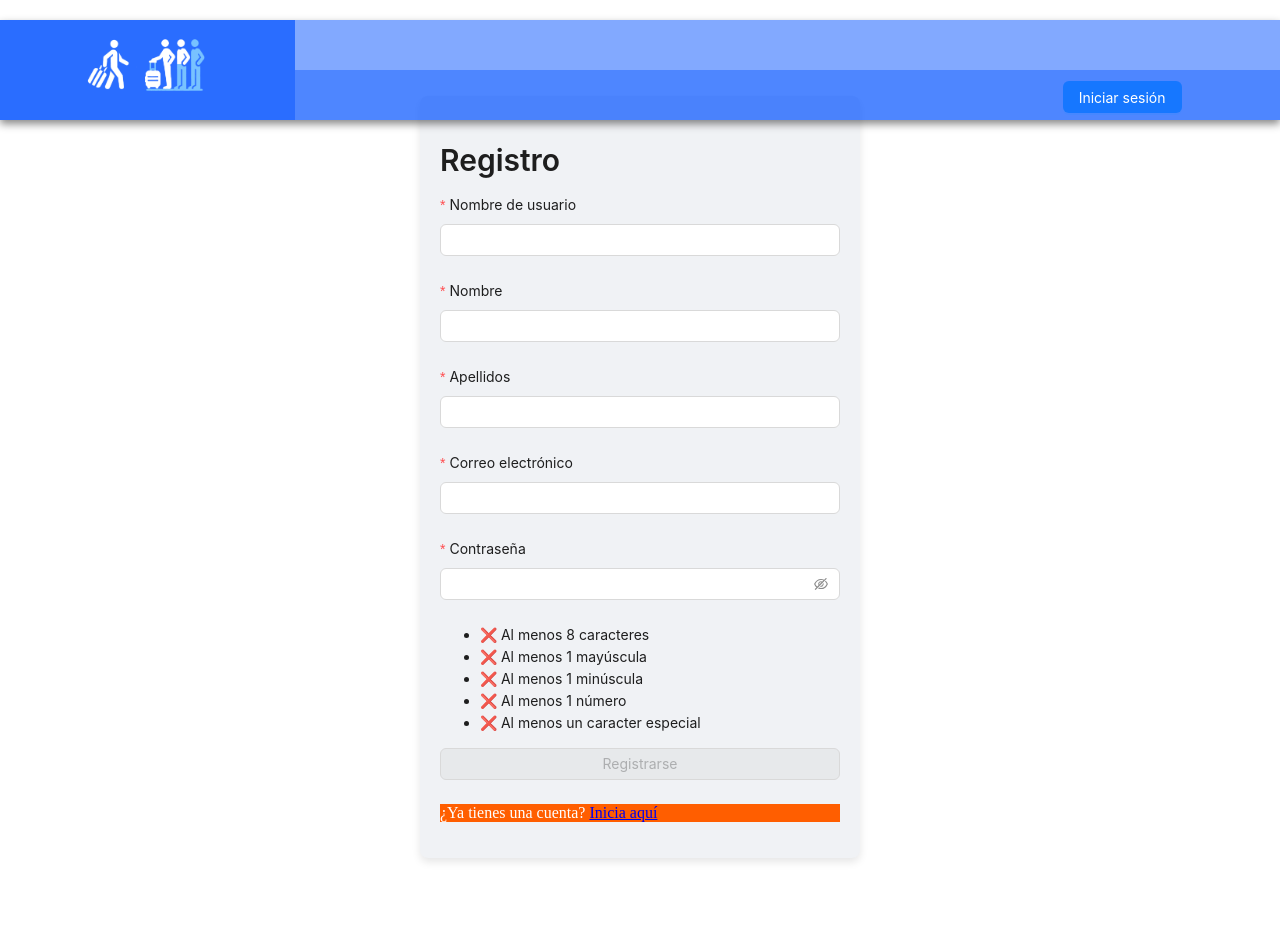
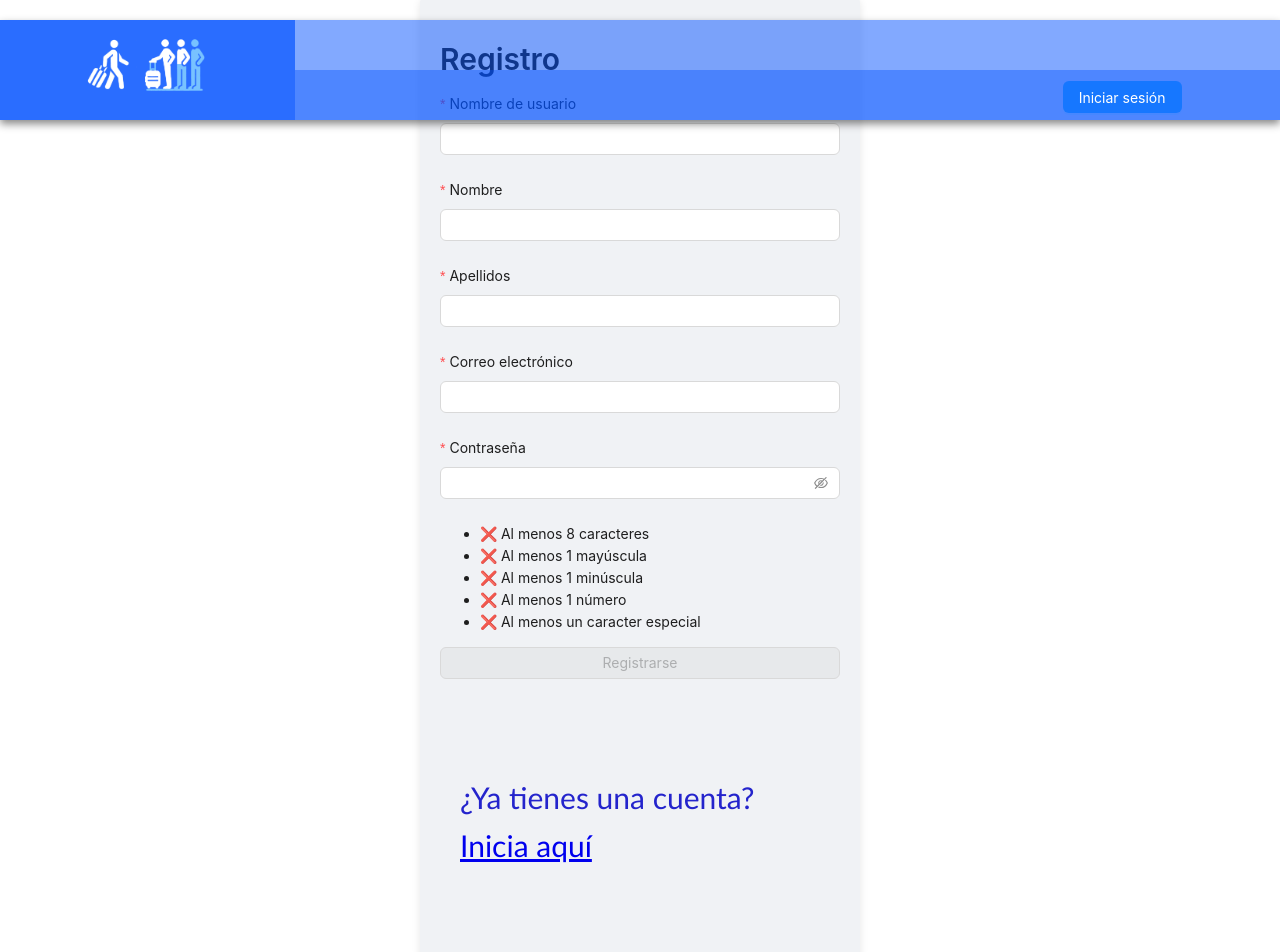
Before and after one commit to FSD0224STR/TFM-azul-frontend, a React (Vite) app: page /registration in a window 1280 px wide. Shown: the top 952 px of the page. Before the commit the page ends 877 px from the top, so only its background shows below. Built offline with nearby package versions, Linux system fonts and the light colour scheme.

Commit message:
arreglo footer para que se pinte

```diff
--- a/src/components/LoginFooter.jsx
+++ b/src/components/LoginFooter.jsx
@@ -1,5 +1,5 @@
 import { useLocation, Link } from "react-router-dom";
-// Componente del pie de página
+
 export const LoginFooter = () => {
   const location = useLocation();
 
@@ -7,13 +7,13 @@ export const LoginFooter = () => {
     return (
       <div className="footer">
         <p>
-          ¿Ya tienes una cuenta? <Link to="/login">Inicia aquí</Link>
+          ¿Ya tienes una cuenta? <Link to="/">Inicia aquí</Link>
         </p>
       </div>
     );
   }
 
-  if (location.pathname === "/login") {
+  if (location.pathname === "/") {
     return (
       <div className="footer">
         <p>
--- a/src/pages/login.jsx
+++ b/src/pages/login.jsx
@@ -1,18 +1,8 @@
-// import { useContext, useState } from "react";
 import { LoginFooter } from "/src/components/LoginFooter";
-// import { Card, Typography, Spin, Row, Col, Input, Button, Alert } from "antd";
-// import { AuthContext } from "../contexts/authContext";
-// import { useContext, useState } from "react";
-// import { NavFooter } from "/src/components/NavFooter";
-// import { Card, Typography, Spin, Row, Col, Input, Button, Alert } from "antd";
-// import { AuthContext } from "../contexts/authContext";
+
 import "../styles/Login.css";
 
 const Login = () => {
-  // const [username, setUsername] = useState("");
-  // const [password, setPassword] = useState("");
-  // const { login, loading, error, setError } = useContext(AuthContext);
-
   return (
     <>
       <p className="texto">
@@ -45,57 +35,11 @@ const Login = () => {
         en la herramienta preferida para la planificación de viajes entre
         amigos, ofreciendo una experiencia que simplifique y enriquezca cada
         aventura compartida.
+      </p>
+      <div>
         <LoginFooter />
-      </p>
+      </div>
     </>
-    // /* xs={24} sm={12}  md={8} lg={6}  */
-    // <>
-    //   <div className="container">
-    //     <div className="content">
-    //       <Card className="loginCard">
-    //         <Typography.Title level={2}>Bienvenido</Typography.Title>
-    //         <Row gutter={[16, 16]} justify="center">
-    //           <Col xs={24} className="inputRow">
-    //             <Input
-    //               placeholder="Usuario"
-    //               value={username}
-    //               onChange={(e) => setUsername(e.currentTarget.value)}
-    //             />
-    //           </Col>
-    //           <Col xs={24} className="inputRow">
-    //             <Input.Password
-    //               placeholder="Password"
-    //               value={password}
-    //               onChange={(e) => setPassword(e.currentTarget.value)}
-    //             />
-    //           </Col>
-    //         </Row>
-    //         <div className="buttonContainer">
-    //           {loading ? (
-    //             <Spin />
-    //           ) : (
-    //             <Button
-    //               type="primary"
-    //               onClick={() => login(username, password)}
-    //               block
-    //             >
-    //               Login
-    //             </Button>
-    //           )}
-    //         </div>
-    //       </Card>
-    //       {error && (
-    //         <Alert
-    //           type="error"
-    //           message={error}
-    //           closable
-    //           onClose={() => setError("")}
-    //         />
-    //       )}
-    //       <NavFooter />
-    //     </div>
-    //   </div>
-    // </>
   );
 };
 
--- a/src/styles/App.css
+++ b/src/styles/App.css
@@ -13,11 +13,6 @@ html {
   justify-content: center;
   align-items: center;
   height: 100vh;
-}
-
-.footer {
-  background-color: rgb(255, 94, 0);
-  color: white;
 }
 
 .content {
--- a/src/styles/Login.css
+++ b/src/styles/Login.css
@@ -9,7 +9,8 @@
   margin-top: 10px;
 }
 
-.texto {
+.texto,
+.footer {
   padding: 10% 5%;
   font-size: 30px;
   color: rgb(36, 36, 204);
```
